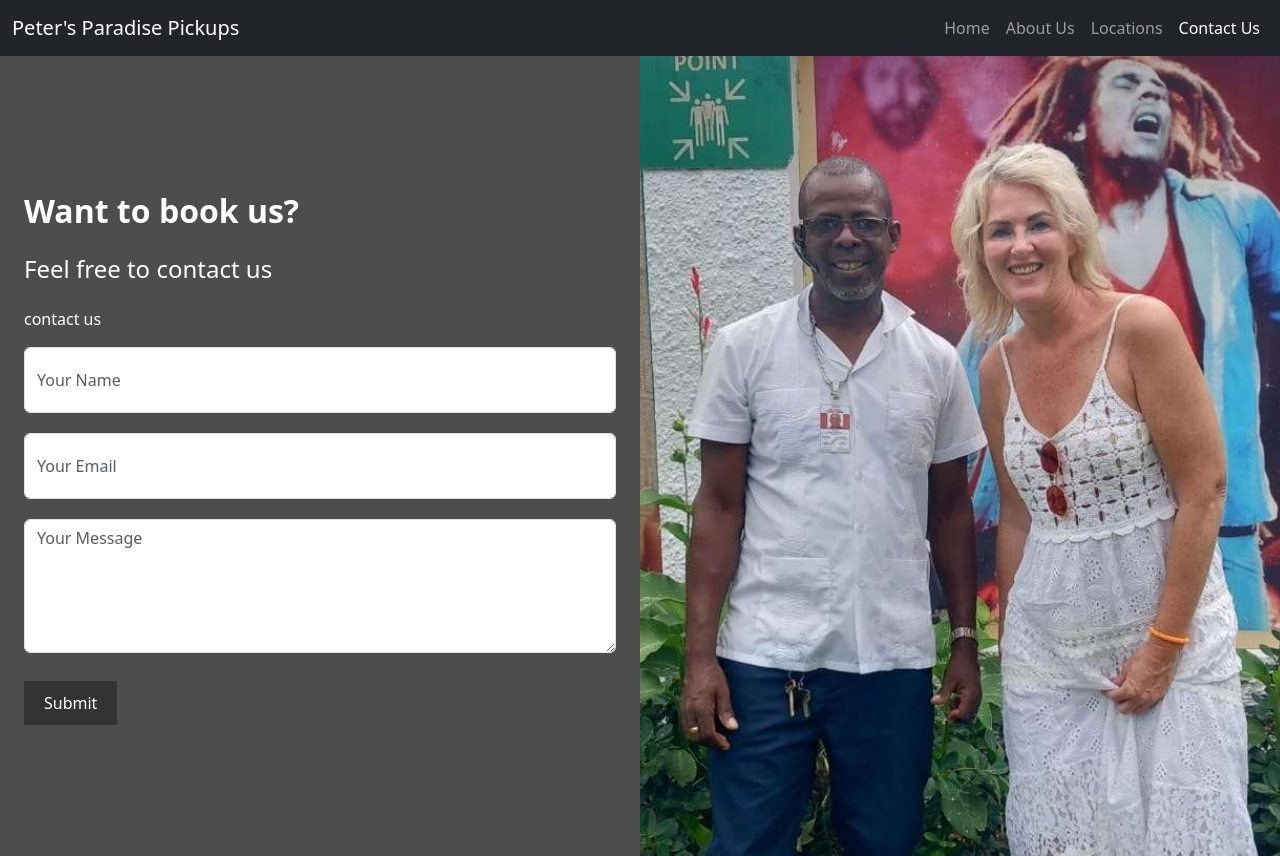
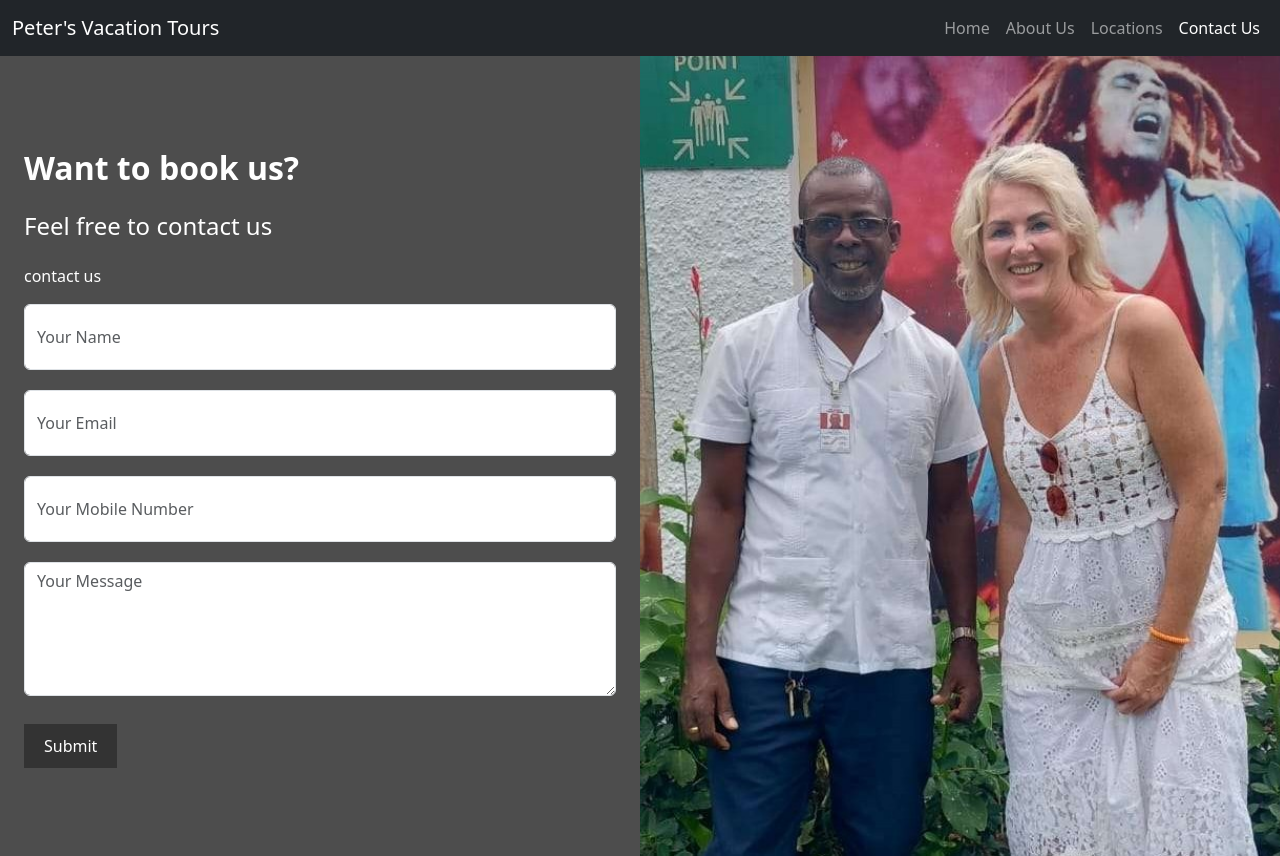
Before and after one commit to Ameliamu/ppp, a plain HTML site: page Contact-us.html in a window 1280 px wide. Shown: the top 856 px of the page. Drawn offline with nearby package versions, Linux system fonts and the light colour scheme.

Commit message:
Add files via upload

```diff
--- a/Contact-us.html
+++ b/Contact-us.html
@@ -115,7 +115,7 @@
   <!-- Navigation -->
   <nav class="navbar navbar-expand-md navbar-dark bg-dark sticky-top">
     <div class="container-fluid">
-      <a class="navbar-brand" href="#">Peter's Paradise Pickups</a>
+      <a class="navbar-brand" href="index.html">Peter's Vacation Tours</a>
       <button class="navbar-toggler" type="button" data-bs-toggle="collapse" data-bs-target="#mainNavbar">
         <span class="navbar-toggler-icon"></span>
       </button>
@@ -143,6 +143,7 @@
 
             <input type="text" name="name" placeholder="Your Name" class="form-control" style="padding-bottom: 20px; padding-top: 20px;" required>
             <input type="email" name="email" placeholder="Your Email" class="form-control"  style="padding-bottom: 20px; padding-top: 20px;" required>
+             <input type="tel" name="mobile" placeholder="Your Mobile Number" class="form-control" style="padding-bottom: 20px; padding-top: 20px;" required>
             <textarea name="message" placeholder="Your Message" rows="5" class="form-control" required></textarea>
 
             <button class="submit-button mt-2" type="submit">Submit</button>
```
